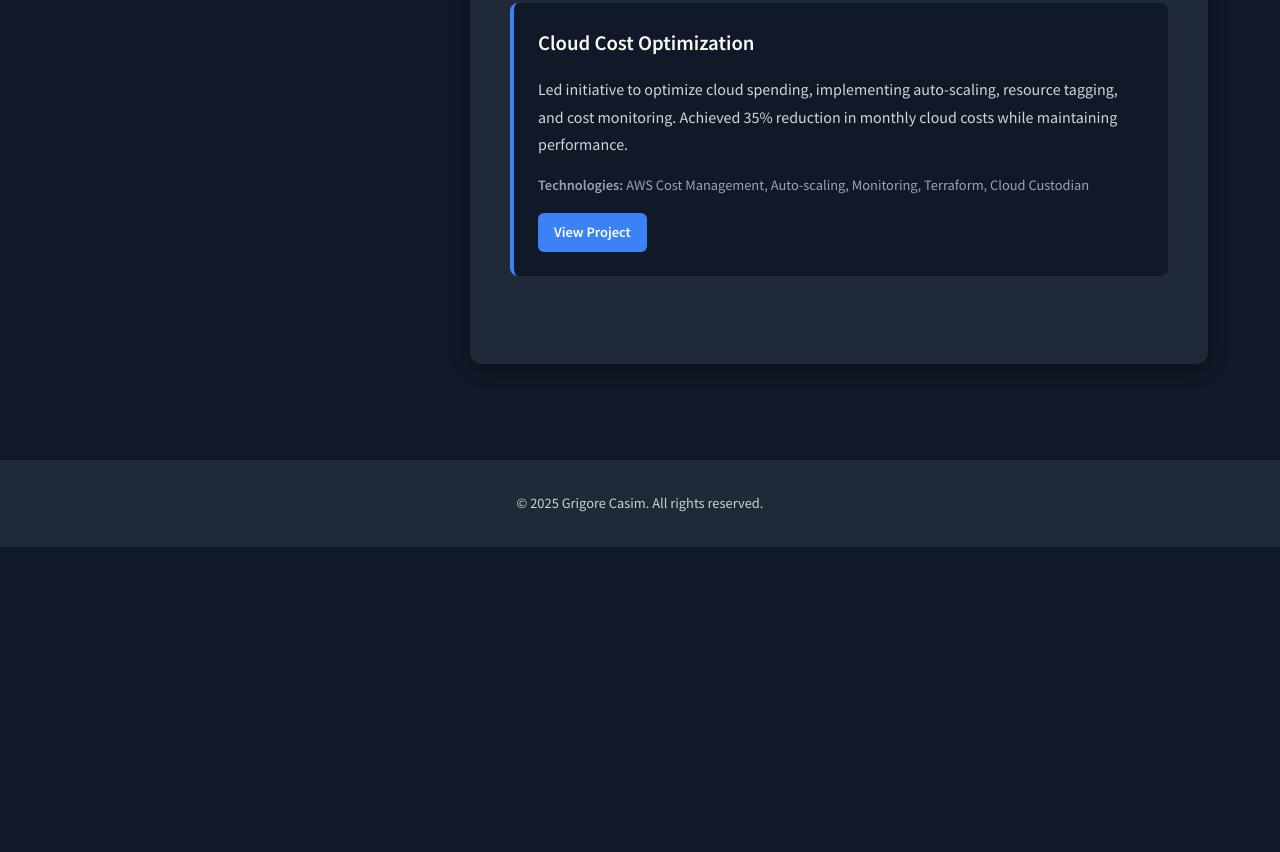
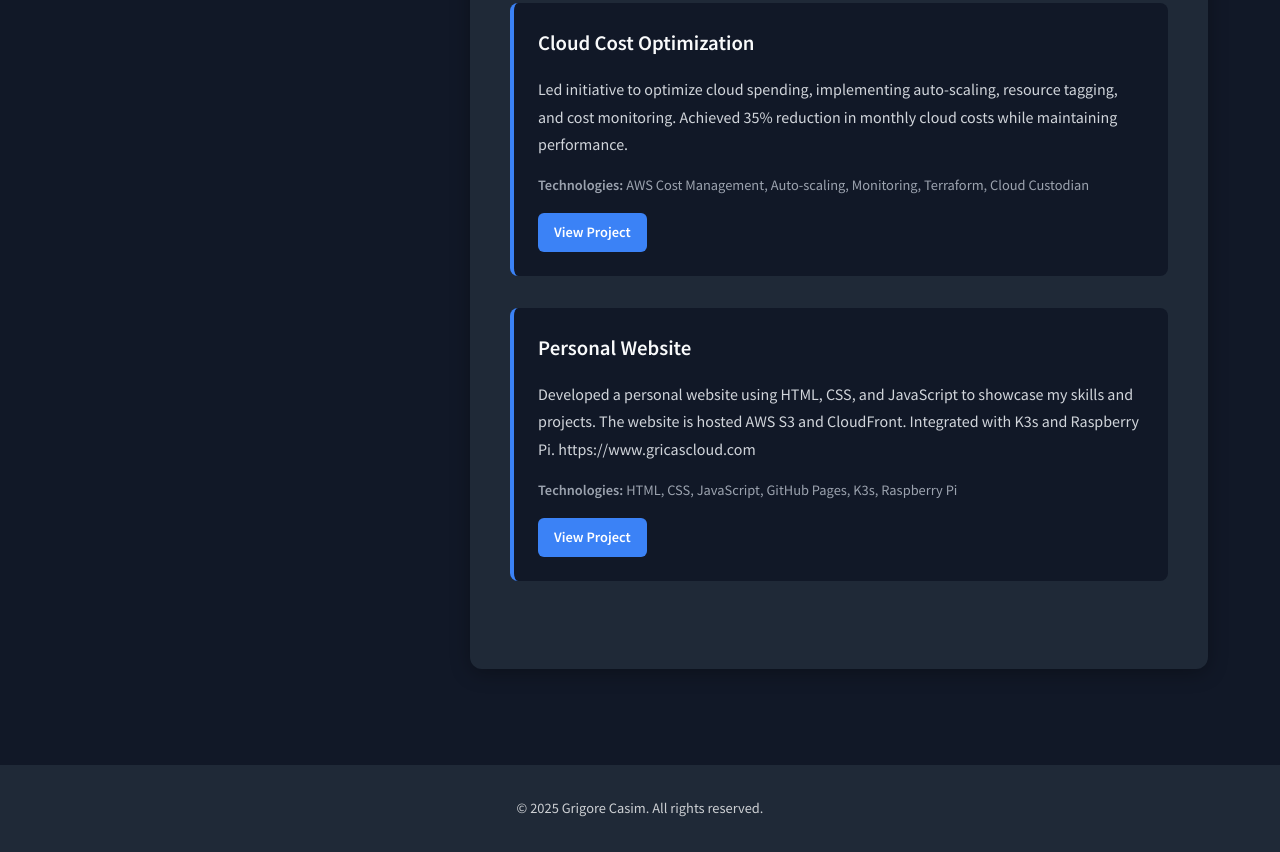
Before and after one commit to gricas/gricas.github.io, a website: page index.html in a window 1280 px wide. Shown: the part 3620-4472 px from the top of the page. Before the commit the page ends 4167 px from the top, so only its background shows below. Drawn offline with nearby package versions, Linux system fonts and the light colour scheme.

Commit message:
update project section

```diff
--- a/index.html
+++ b/index.html
@@ -214,6 +214,17 @@
                     <a href="undefined" target="_blank" rel="noopener">View Project</a>
                 </div>
 
+                <div class="project">
+                    <h3>Personal Website</h3>
+                    <p>Developed a personal website using HTML, CSS, and JavaScript to showcase my skills and projects. The website is hosted AWS S3 and CloudFront. Integrated with K3s and Raspberry Pi. https://www.gricascloud.com</p>
+
+                    <div class="project-technologies">
+                        <strong>Technologies:</strong> HTML, CSS, JavaScript, GitHub Pages, K3s, Raspberry Pi
+                    </div>
+
+                    <a href="undefined" target="_blank" rel="noopener">View Project</a>
+                </div>
+
             </section>
         </div>
     </main>
```
Also changed, not shown: config.json (+6 -1 lines).
